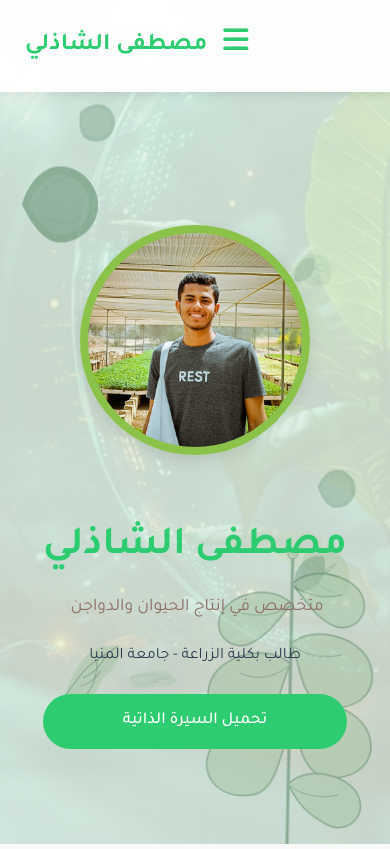
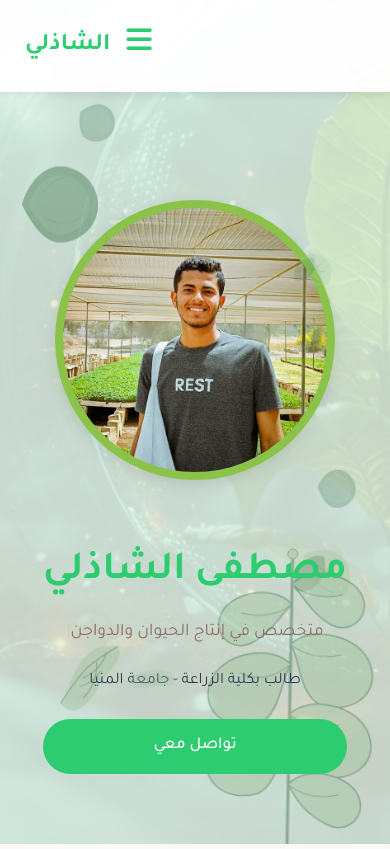
Before and after one commit to ideato-app/mostafa-el-shazly.github.io, a plain HTML site: page index.html in a window 390 px wide. Shown: the top 849 px of the page. Drawn offline with nearby package versions, Linux system fonts and the light colour scheme.

Commit message:
Update logo text, adjust hero section link, and enhance image container dimensions for improved layout and responsiveness.

```diff
--- a/assets/css/style.css
+++ b/assets/css/style.css
@@ -298,8 +298,8 @@ nav ul li a:hover::after {
 }
 
 .image-container {
-    width: 280px;
-    height: 280px;
+    width: 350px;
+    height: 350px;
     border-radius: 50%;
     overflow: hidden;
     border: 8px solid var(--secondary-color);
@@ -307,6 +307,7 @@ nav ul li a:hover::after {
     background: url('../img/profile.jpg') center/cover no-repeat;
     position: relative;
     z-index: 5;
+    margin: 0 auto;
 }
 
 .hero-text {
@@ -900,6 +901,11 @@ footer {
         padding: 14px 32px;
         font-size: 1.05rem;
     }
+
+    .image-container {
+        width: 300px;
+        height: 300px;
+    }
 }
 
 @media screen and (max-width: 768px) {
@@ -998,8 +1004,8 @@ footer {
     }
 
     .image-container {
-        width: 230px;
-        height: 230px;
+        width: 280px;
+        height: 280px;
     }
 
     .image-frame {
--- a/index.html
+++ b/index.html
@@ -17,7 +17,7 @@
     <!-- Header / Navigation -->
     <header>
         <div class="container">
-            <div class="logo">مصطفى الشاذلي</div>
+            <div class="logo">الشاذلي</div>
             <nav role="navigation">
                 <ul>
                     <li><a href="#home" class="active">الرئيسية</a></li>
@@ -41,12 +41,12 @@
                     <div class="image-container" aria-label="صورة شخصية لمصطفى الشاذلي"></div>
                 </div>
                 <div class="hero-text" data-aos="fade-up" data-aos-delay="200">
-                    <h1>مصطفى الشاذلي</h1>
+                    <h1>مصطفى الشاذلي</h1>
                     <div class="typed-text">
                         <span id="typed" aria-live="polite"></span>
                     </div>
                     <p>طالب بكلية الزراعة - جامعة المنيا</p>
-                    <a href="#" class="btn btn-primary"><span>تحميل السيرة الذاتية</span></a>
+                    <a href="#contact" class="btn btn-primary"><span> تواصل معي</span></a>
                 </div>
             </div>
             <div class="animated-bg" aria-hidden="true">
@@ -259,13 +259,11 @@
                         <p><a href="https://wa.me/201009083346">واتساب: 01009083346</a></p>
                     </div>
                     <div class="social-links">
-                        <a href="#" class="social-link" aria-label="صفحة الفيسبوك"><i class="fab fa-facebook-f"
+                        <a href="https://www.facebook.com/mstfy.mhmd.972863" class="social-link" aria-label="صفحة الفيسبوك"><i class="fab fa-facebook-f"
                                 aria-hidden="true"></i></a>
-                        <a href="#" class="social-link" aria-label="صفحة تويتر"><i class="fab fa-twitter"
-                                aria-hidden="true"></i></a>
-                        <a href="#" class="social-link" aria-label="صفحة لينكد إن"><i class="fab fa-linkedin-in"
-                                aria-hidden="true"></i></a>
-                        <a href="#" class="social-link" aria-label="صفحة انستجرام"><i class="fab fa-instagram"
+
+
+                        <a href="https://www.instagram.com/eng_mustafa_shazliy/" class="social-link" aria-label="صفحة انستجرام"><i class="fab fa-instagram"
                                 aria-hidden="true"></i></a>
                     </div>
                 </div>
@@ -276,7 +274,7 @@
     <!-- Footer -->
     <footer>
         <div class="container">
-            <p>© <span id="current-year">2023</span> مصطفى الشاذلي. جميع الحقوق محفوظة.</p>
+            <p>© <span id="current-year">2025</span>  الشاذلي. جميع الحقوق محفوظة.</p>
         </div>
     </footer>
 
```
